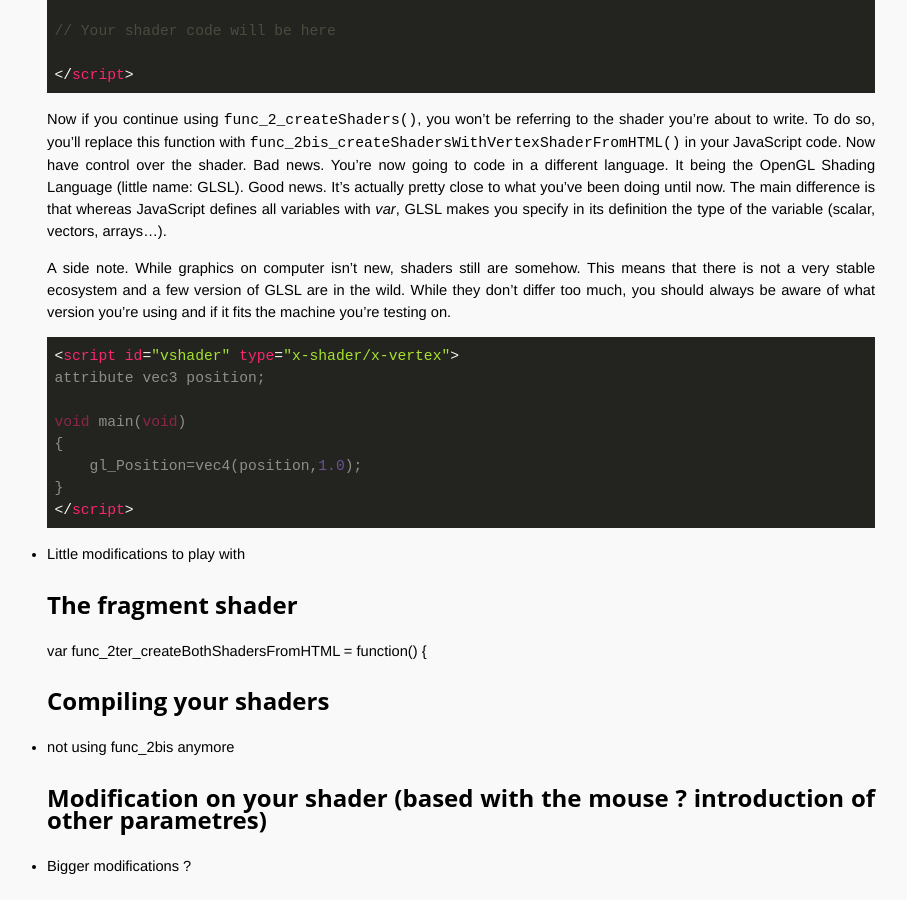
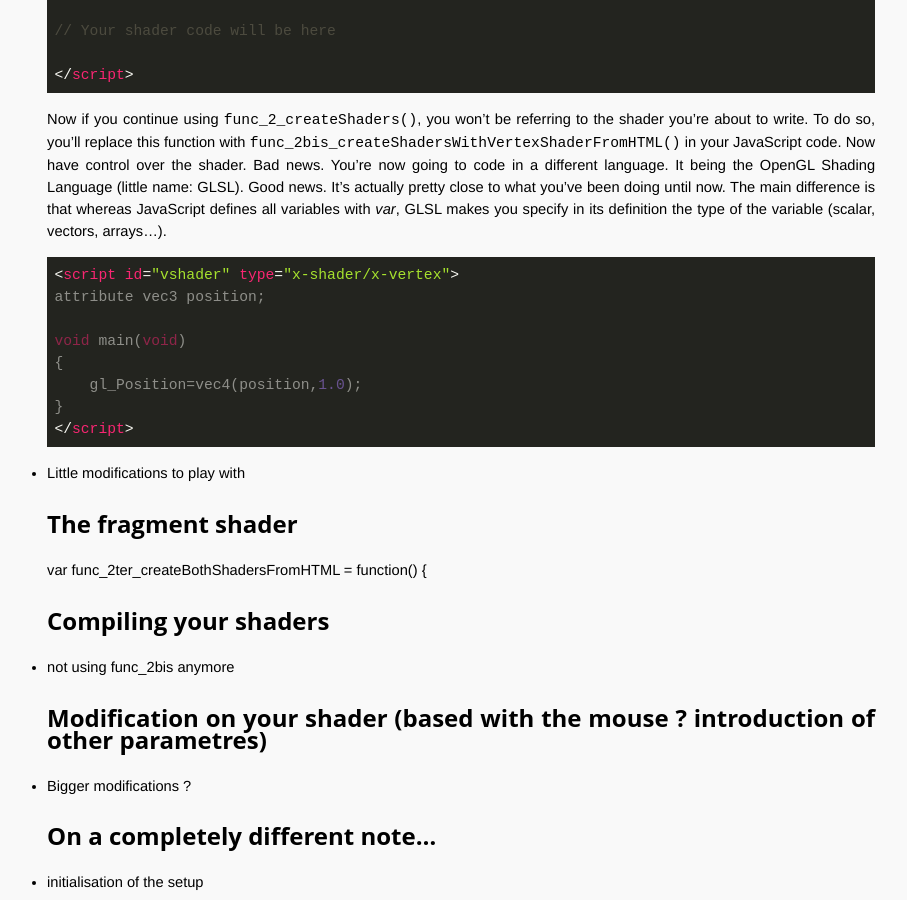
Before and after one commit to OpenTechSchool-Brussels/intro-to-webGL-and-shaders, a Jekyll site: the page built from log2_intro_shaders.md, in a window 1280 px wide and 900 px high, scrolled down 678 px. Shown: the whole window, without its empty margins (309-1216 px from the left). Built offline with Jekyll 4.4.1, drawn with Linux system fonts in a browser that asks for light colours.

Commit message:
Update log2_intro_shaders.md

```diff
--- a/log2_intro_shaders.md
+++ b/log2_intro_shaders.md
@@ -25,10 +25,6 @@ Let's do things in order and begin with the vertex shader. You have many ways an
 
 
 Now if you continue using `func_2_createShaders()`, you won't be referring to the shader you're about to write. To do so, you'll replace this function with `func_2bis_createShadersWithVertexShaderFromHTML()` in your JavaScript code. Now have control over the shader. Bad news. You're now going to code in a different language. It being the OpenGL Shading Language (little name: GLSL). Good news. It's actually pretty close to what you've been doing until now. The main difference is that whereas JavaScript defines all variables with *var*, GLSL makes you specify in its definition the type of the variable (scalar, vectors, arrays...).
-
-A side note. While graphics on computer isn't new, shaders still are somehow. This means that there is not a very stable ecosystem and a few version of GLSL are in the wild. While they don't differ too much, you should always be aware of what version you're using and if it fits the machine you're testing on.
-
-
 
 
 ~~~ html
```
